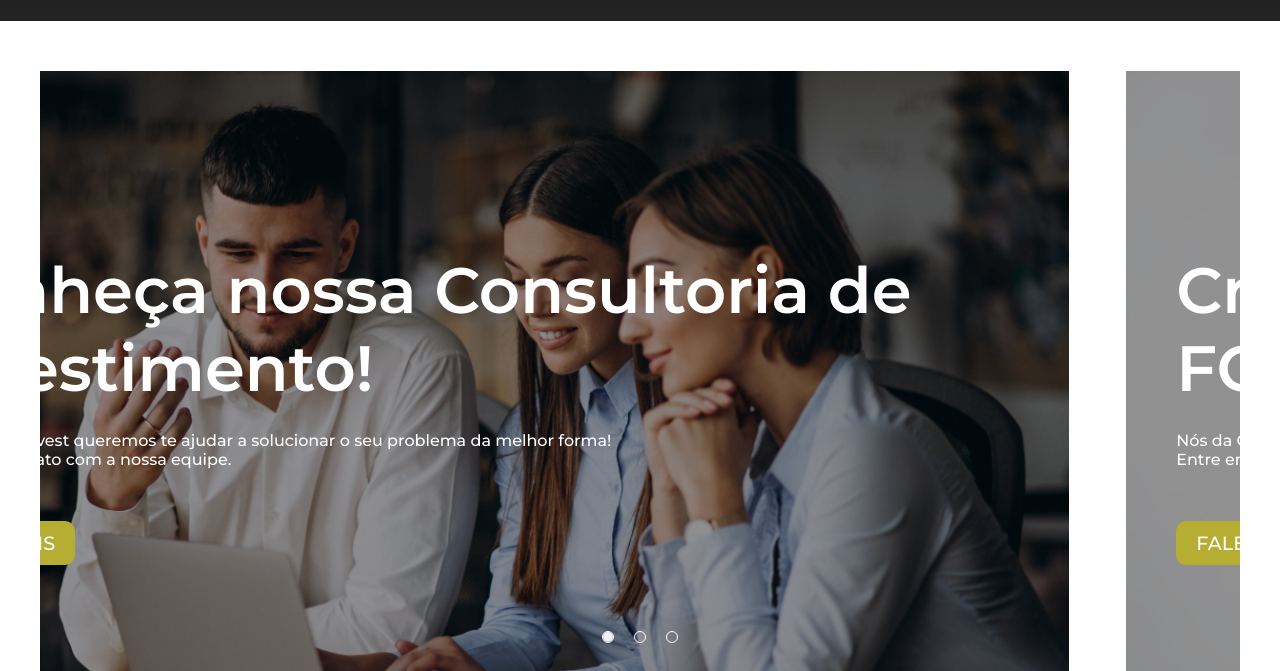
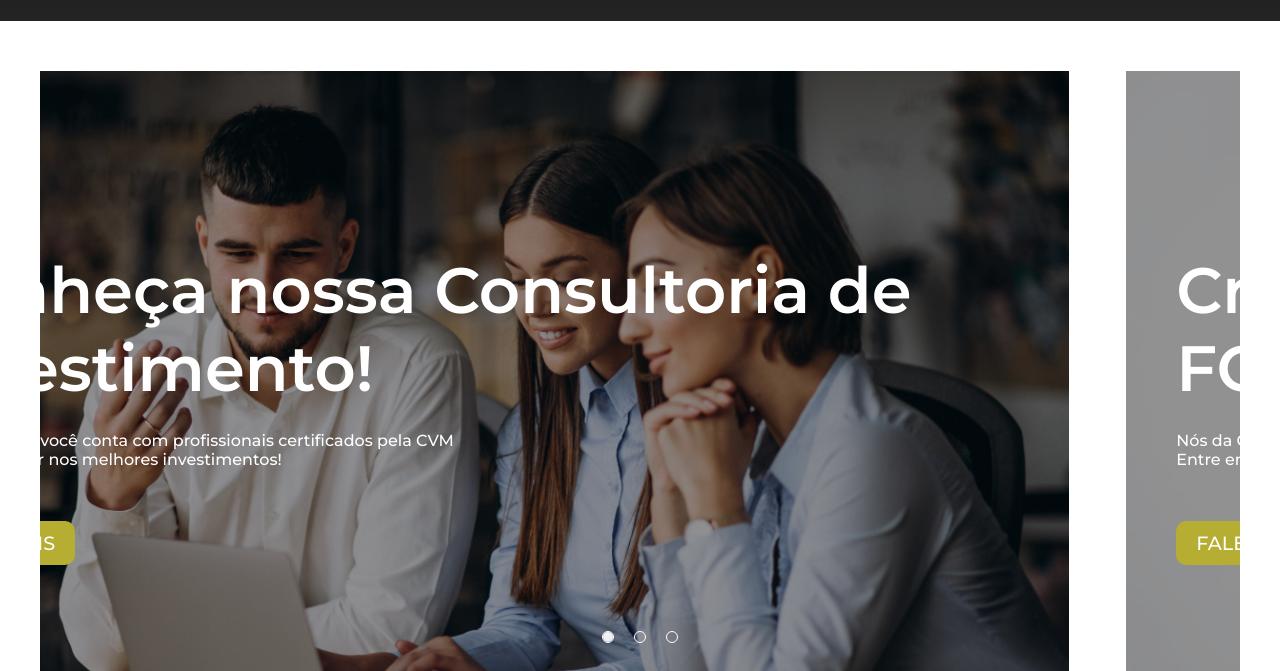
Before and after one commit to FelipeEsaki/OuroInvest-website, a plain HTML site: page index.html in a window 1280 px wide. Shown: the part 279-950 px from the top of the page. Drawn offline with Linux system fonts and the light colour scheme.

Commit message:
Add files via upload

```diff
--- a/index.html
+++ b/index.html
@@ -74,8 +74,8 @@
 
                 <div class="slide first">
                     <h2>Conheça nossa Consultoria de Investimento!</h2>
-                    <p>Nós da OuroInvest queremos te ajudar a solucionar o seu problema da melhor forma!<br> Entre em
-                        contato com a nossa equipe.</p>
+                    <p>Na OuroInvest você conta com profissionais certificados pela CVM <br>
+                        para te orientar nos melhores investimentos!</p>
                     <a href="simulacao.html">Saiba Mais</a>
 
                     <img id="imagem1" src="assets/Banner 1.jpg" alt="Imagem banner 1">
```
